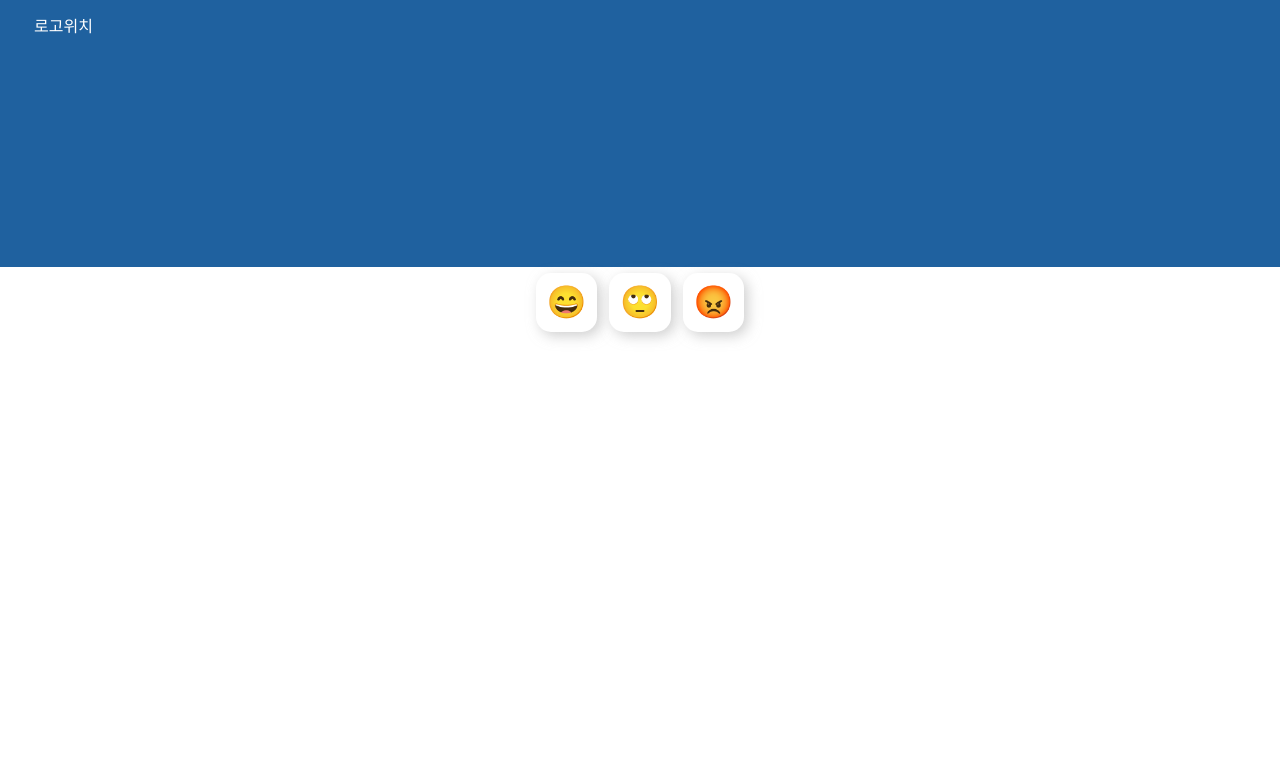
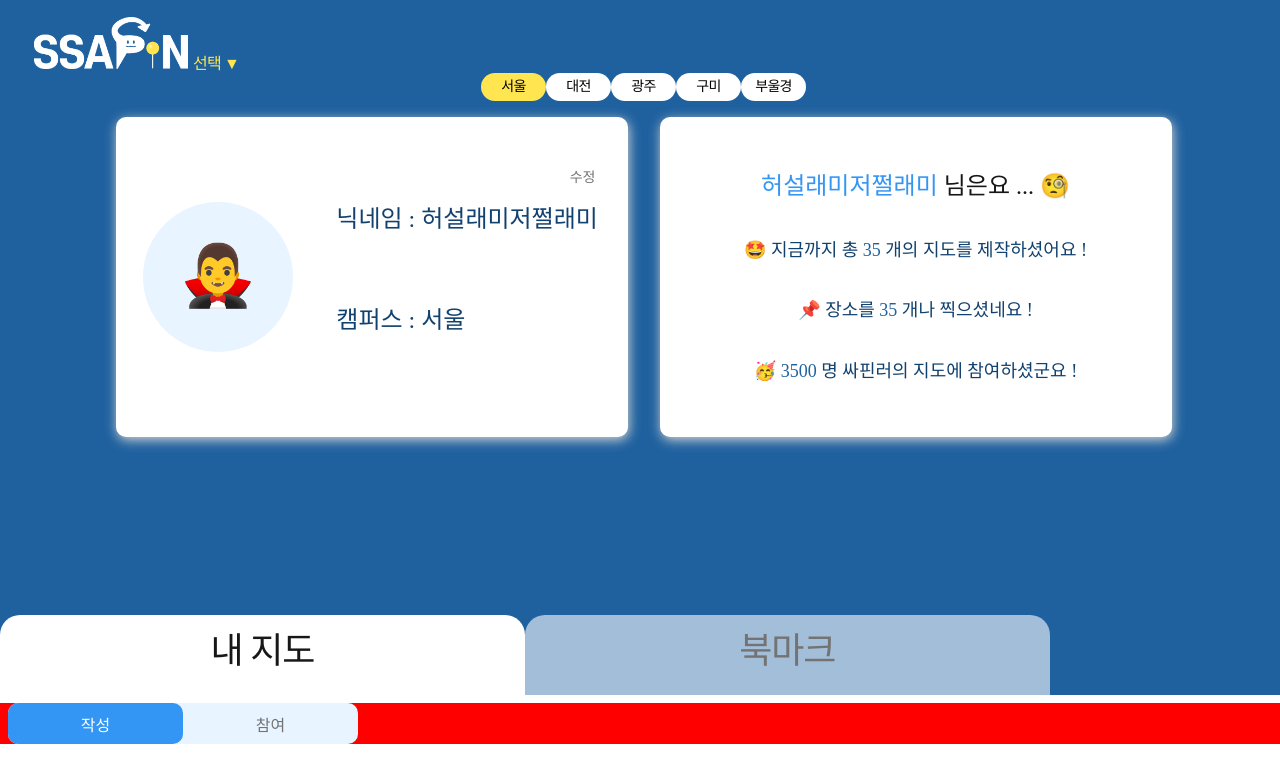
Before and after one commit to ssapin/ssapin, a React (Vite) app in the folder frontend/: page /user in a window 1280 px wide. Shown: the top 782 px of the page. Built offline with nearby package versions, Linux system fonts and the light colour scheme; a web font is replaced by a local one.

Commit message:
:lipstick: Style: 마이페이지 레이아웃 구성중
- 탭 설정
- 카드 컴포넌트 배치
- 로고 제작 후 버튼 설정

```diff
--- a/frontend/src/components/Buttons/CampusButton.tsx
+++ b/frontend/src/components/Buttons/CampusButton.tsx
@@ -44,7 +44,6 @@ export default function CampusButton() {
 
   const toggleActive = (key: string) => {
     setBtnActive(key);
-    console.log(key);
   };
   return (
     <TiedBoxes>
--- a/frontend/src/pages/MyPage/MyPage.tsx
+++ b/frontend/src/pages/MyPage/MyPage.tsx
@@ -1,7 +1,13 @@
 import React from "react";
 import styled from "@emotion/styled";
 import { pixelToRem } from "../../utils/functions/util";
-import PlaceRatingButton from "../../components/Buttons/RatePlaceButton";
+import logoImg from "../../assets/image/ssapin_logo.png";
+import CampusButton from "../../components/Buttons/CampusButton";
+import UserInfoCard from "../../components/card/UserInfoCard";
+import UserInfoDetailCard from "../../components/card/UserInfoDetailCard";
+import SwitchButton from "../../components/Buttons/SwitchButton";
+
+import MyPageTab from "./Tabs";
 
 const PageTopBg = styled.div`
   width: auto;
@@ -10,13 +16,59 @@ const PageTopBg = styled.div`
     ${pixelToRem(34)};
   background-color: ${(props) => props.theme.colors.mainBlue};
   color: ${(props) => props.theme.colors.gray0};
+  .logo-group {
+    // 여기에 로고 부분 어떻게 묶을 수 있는지 작성하기
+  }
+`;
+
+const ChoiceText = styled.span`
+  width: 54px;
+  height: 18px;
+  flex-grow: 0;
+  margin: 5px;
+  font-family: ${(props) => props.theme.fontFamily.paragraphbold};
+  font-size: ${(props) => props.theme.fontSizes.paragraph};
+  line-height: 1.13;
+  letter-spacing: ${pixelToRem(-0.8)};
+  text-align: center;
+  color: ${(props) => props.theme.colors.mainYellow}; ;
+`;
+
+const UserInfos = styled.div`
+  display: flex;
+  justify-content: center;
+  width: auto;
+  height: 283px;
 `;
 
 function MyPage() {
   return (
     <div>
-      <PageTopBg>로고위치</PageTopBg>
-      <PlaceRatingButton />
+      <PageTopBg>
+        <div className="logo-group">
+          <a href="https://google.com">
+            <img src={logoImg} width="154" height="52" alt="SSAPIN_LOGO" />
+          </a>
+          <ChoiceText>선택 ▼</ChoiceText>
+          <CampusButton />
+        </div>
+        <UserInfos>
+          <UserInfoCard
+            type="pc"
+            emoji="🧛‍♂️"
+            nickname="허설래미저쩔래미"
+            campus="서울"
+          />
+          <UserInfoDetailCard
+            type="pc"
+            nickname="허설래미저쩔래미"
+            mapcnt={35}
+            placecnt={35}
+            participatecnt={3500}
+          />
+        </UserInfos>
+      </PageTopBg>
+      <MyPageTab />
     </div>
   );
 }
--- /dev/null
+++ b/frontend/src/pages/MyPage/MyPageBookmark.tsx
@@ -0,0 +1,13 @@
+import React from "react";
+import styled from "@emotion/styled";
+import SwitchButton from "../../components/Buttons/SwitchButton";
+
+function MyBookmark() {
+  return (
+    <div>
+      <SwitchButton textLeft="지도" textRight="장소" />
+    </div>
+  );
+}
+
+export default MyBookmark;
--- /dev/null
+++ b/frontend/src/pages/MyPage/MyPageMaps.tsx
@@ -0,0 +1,13 @@
+import React from "react";
+import styled from "@emotion/styled";
+import SwitchButton from "../../components/Buttons/SwitchButton";
+
+function MyMaps() {
+  return (
+    <div>
+      <SwitchButton textLeft="작성" textRight="참여" />
+    </div>
+  );
+}
+
+export default MyMaps;
--- /dev/null
+++ b/frontend/src/pages/MyPage/Tabs.tsx
@@ -0,0 +1,89 @@
+import React, { useState } from "react";
+import styled from "@emotion/styled";
+import MyBookmark from "./MyPageBookmark";
+import MyMaps from "./MyPageMaps";
+import { pixelToRem } from "../../utils/functions/util";
+
+const TabMenu = styled.div`
+  width: 100%;
+  height: 80px;
+  display: flex;
+  text-align: center;
+  transition: all 0.2s ease;
+  line-height: 1.22;
+  letter-spacing: ${pixelToRem(-1.2)};
+  background-color: ${(props) => props.theme.colors.mainBlue};
+  position: relative;
+  .non-checked {
+    width: 41%;
+    height: 80px;
+    border-radius: ${pixelToRem(20)} ${pixelToRem(20)} 0 0;
+    padding: 15px 15px;
+    cursor: pointer;
+    font-family: ${(props) => props.theme.fontFamily.h1};
+    font-size: ${(props) => props.theme.fontSizes.h1};
+    background-color: ${(props) => props.theme.colors.mediumBlue};
+    color: ${(props) => props.theme.colors.gray500};
+  }
+  .checked {
+    width: 41%;
+    height: 80px;
+    border-radius: ${pixelToRem(20)} ${pixelToRem(20)} 0 0;
+    padding: 15px 15px;
+    cursor: pointer;
+    background-color: ${(props) => props.theme.colors.gray0};
+    color: ${(props) => props.theme.colors.gray900};
+    font-family: ${(props) => props.theme.fontFamily.h1bold};
+    font-size: ${(props) => props.theme.fontSizes.h1};
+  }
+`;
+
+const Container = styled.div`
+  width: 100%;
+  height: 100%;
+  position: relative;
+`;
+
+const Contentdiv = styled.div`
+  background-color: red;
+`;
+
+const myPageTab = [
+  {
+    title: "내 지도",
+    content: <MyMaps />,
+  },
+  {
+    title: "북마크",
+    content: <MyBookmark />,
+  },
+];
+
+function MyPageTab() {
+  const [currentTab, setCurrentTab] = useState(0);
+
+  const selectTabHandler = (index: number) => {
+    setCurrentTab(index);
+  };
+
+  return (
+    <Container>
+      <TabMenu>
+        {myPageTab.map((el, index) => {
+          return (
+            <label
+              key={index}
+              className={currentTab === index ? "checked" : "non-checked"}
+              onClick={() => selectTabHandler(index)}
+            >
+              {el.title}
+            </label>
+          );
+        })}
+      </TabMenu>
+      <Contentdiv>{myPageTab[currentTab].content}</Contentdiv>
+    </Container>
+  );
+}
+
+export default MyPageTab;
```
Also changed, not shown: frontend/src/components/Buttons/TablistButton.tsx (added, +87 -0 lines).
